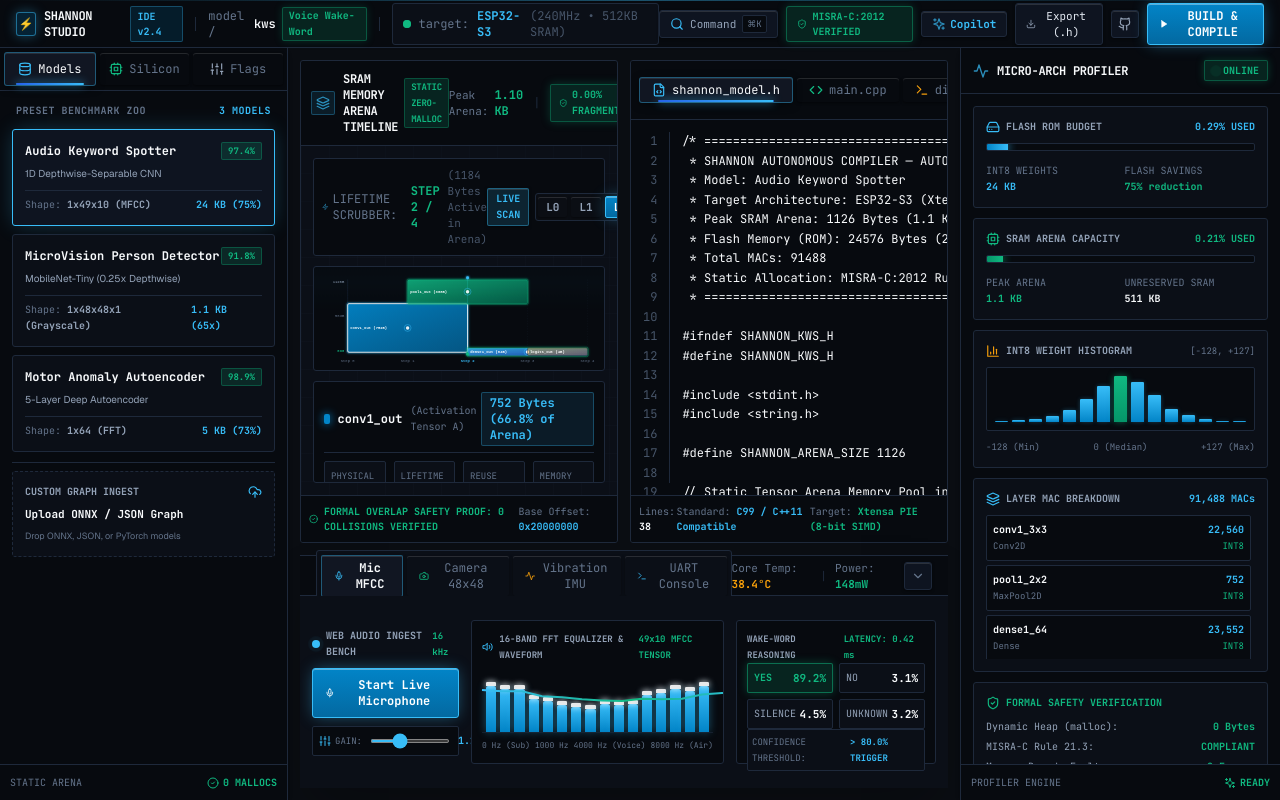
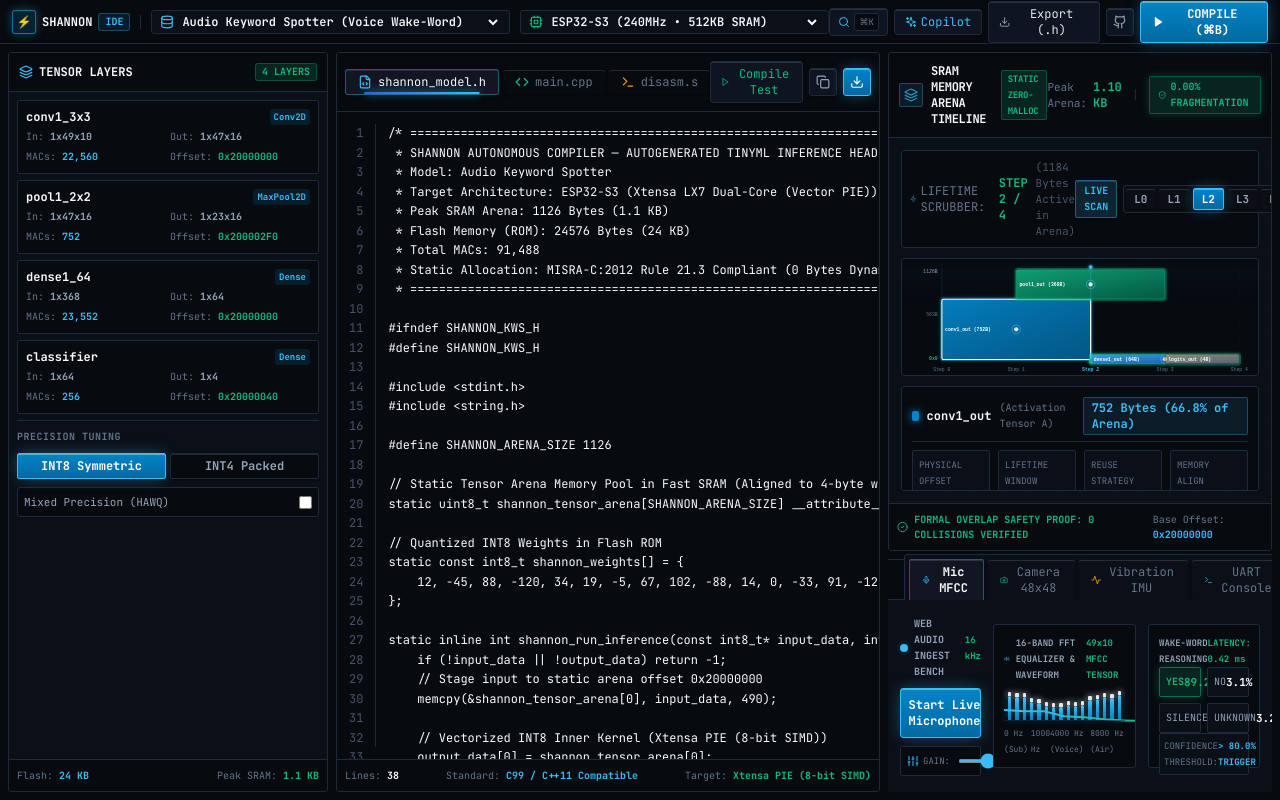
Before and after one commit to atharveeee-netizen/shannon, a React (Vite) app in the folder frontend/: page / in a window 1280 px wide. Built offline with nearby package versions, Linux system fonts and the light colour scheme.

Commit message:
feat(layout): surgical anti-slop 3-pane split (Tensor Layers | C++ Code Viewer | Live SRAM Arena Timeline)

```diff
--- a/frontend/src/App.tsx
+++ b/frontend/src/App.tsx
@@ -6,17 +6,25 @@
   ZeroMallocBlock,
   SimulatedSiliconState,
 } from './types';
-import { IdeHeader } from './components/IdeHeader';
-import { SidebarSilicon } from './components/SidebarSilicon';
 import { SramArenaTimeline } from './components/SramArenaTimeline';
 import { CodeViewerPanel } from './components/CodeViewerPanel';
-import { ProfilerPanel } from './components/ProfilerPanel';
 import { SensorWorkbench } from './components/SensorWorkbench';
 import { CommandPalette } from './components/CommandPalette';
 import { AgentChat } from './components/AgentChat';
 import { ScreenpipeAuditDrawer } from './components/ScreenpipeAuditDrawer';
 import { optimizeModel } from './services/api';
-import { X, Sparkles } from 'lucide-react';
+import {
+  Play,
+  Square,
+  Download,
+  Search,
+  Github,
+  Sparkles,
+  Layers,
+  Cpu,
+  Database,
+  X,
+} from 'lucide-react';
 
 const HARDWARE_PROFILES: HardwareProfile[] = [
   {
@@ -26,7 +34,7 @@
     sram_kb: 512,
     flash_mb: 8,
     clock_mhz: 240,
-    arch: 'Xtensa Dual-Core LX7 + Vector PIE',
+    arch: 'Xtensa LX7 Dual-Core (Vector PIE)',
     simd: 'Xtensa PIE (8-bit SIMD)',
     voltage_v: 3.3,
     power_budget_mw: 250,
@@ -39,11 +47,11 @@
     sram_kb: 1024,
     flash_mb: 2,
     clock_mhz: 480,
-    arch: 'ARM Cortex-M7 + CMSIS-NN',
+    arch: 'ARM Cortex-M7 (CMSIS-NN)',
     simd: 'ARM __SMLAD (Dual 16-bit MAC)',
     voltage_v: 3.3,
     power_budget_mw: 420,
-    recommendedFor: 'Industrial Automation & Robotics',
+    recommendedFor: 'Industrial Robotics & Vision',
   },
   {
     id: 'RP2040',
@@ -61,11 +69,11 @@
   {
     id: 'nRF52840',
     name: 'nRF52840',
-    vendor: 'Nordic Semiconductor',
+    vendor: 'Nordic Semi',
     sram_kb: 256,
     flash_mb: 1,
     clock_mhz: 64,
-    arch: 'ARM Cortex-M4F + BLE 5.3',
+    arch: 'ARM Cortex-M4F (BLE / Mesh)',
     simd: 'ARMv7E-M DSP Instructions',
     voltage_v: 3.0,
     power_budget_mw: 45,
@@ -82,12 +90,12 @@
     simd: 'Hardware CNN Accelerator',
     voltage_v: 1.8,
     power_budget_mw: 35,
-    recommendedFor: 'Ultra Low-Energy Vision & Audio',
+    recommendedFor: 'Ultra Low-Energy Audio/Vision',
   },
   {
     id: 'GAP9',
     name: 'GAP9',
-    vendor: 'GreenWaves Technologies',
+    vendor: 'GreenWaves',
     sram_kb: 1600,
     flash_mb: 16,
     clock_mhz: 400,
@@ -120,7 +128,7 @@
   {
     id: 'vision',
     name: 'MicroVision Person Detector',
-    domain: 'Edge Computer Vision',
+    domain: 'Edge Vision',
     architecture: 'MobileNet-Tiny (0.25x Depthwise)',
     dataset: 'Visual Wake Words (VWW)',
     input_shape: '1x48x48x1 (Grayscale)',
@@ -137,7 +145,7 @@
   {
     id: 'anomaly',
     name: 'Motor Anomaly Autoencoder',
-    domain: 'Industrial IoT Maintenance',
+    domain: 'Industrial IoT',
     architecture: '5-Layer Deep Autoencoder',
     dataset: 'NASA Bearing Vibration Dataset',
     input_shape: '1x64 (FFT)',
@@ -192,7 +200,7 @@
       `[+0.012s] HARDWARE_INIT: ${currentHw.name} (${currentHw.arch})`,
       `[+0.018s] SRAM_ARENA_ALLOC: ${(currentModel.peak_sram_kb * 1024).toFixed(0)} Bytes @ 0x20000000 (Static Zero-Malloc)`,
       `[+0.024s] SIMD_PIPELINE: Active (${currentHw.simd})`,
-      '[+0.030s] INFERENCE_STREAM: Sensory input loop active @ 115200 Baud',
+      '[+0.030s] INFERENCE_STREAM: Ready for real-time sensory loop @ 115200 Baud',
     ],
     pwmFreq: 1000,
     activeLayerId: 'conv1_3x3',
@@ -210,7 +218,7 @@
  * Target Architecture: ${currentHw.name} (${currentHw.arch})
  * Peak SRAM Arena: ${(currentModel.peak_sram_kb * 1024).toFixed(0)} Bytes (${currentModel.peak_sram_kb} KB)
  * Flash Memory (ROM): ${(currentModel.int8_flash_kb * 1024).toFixed(0)} Bytes (${currentModel.int8_flash_kb} KB)
- * Total MACs: ${currentModel.mac_count}
+ * Total MACs: ${currentModel.mac_count.toLocaleString()}
  * Static Allocation: MISRA-C:2012 Rule 21.3 Compliant (0 Bytes Dynamic malloc)
  * =========================================================================== */
 
@@ -260,11 +268,11 @@
       setSimState((prev) => ({
         ...prev,
         uartLogs: [
-          `[+${(Date.now() / 1000 % 100).toFixed(3)}s] COMPILER_SUCCESS: Model re-compiled for ${currentHw.name}. Peak Arena: ${currentModel.peak_sram_kb}KB.`,
+          `[+${(Date.now() / 1000 % 100).toFixed(3)}s] COMPILER_SUCCESS: ${currentModel.name} compiled for ${currentHw.name}. Peak Arena: ${currentModel.peak_sram_kb}KB.`,
           ...prev.uartLogs,
         ],
       }));
-    }, 1000);
+    }, 700);
   };
 
   useEffect(() => {
@@ -292,8 +300,8 @@
   }, [isSimulating, simState.coreTempC]);
 
   return (
-    <div className="h-screen w-screen bg-[#0A0D12] text-[#F0F6FC] font-sans flex flex-col overflow-hidden select-none selection:bg-[#0284C7]/30 selection:text-[#38BDF8]">
-      {/* Command Palette Overlay */}
+    <div className="h-screen w-screen bg-[#070A0F] text-[#F8FAFC] font-sans flex flex-col overflow-hidden select-none selection:bg-[#0284C7]/30 selection:text-[#38BDF8]">
+      {/* Command Palette Overlay (⌘K) */}
       <CommandPalette
         isOpen={isCmdOpen}
         onClose={() => setIsCmdOpen(false)}
@@ -311,15 +319,77 @@
         onClose={() => setIsAuditOpen(false)}
       />
 
-      {/* Top IDE Header (48px) */}
-      <IdeHeader
-        currentHw={currentHw}
-        currentModel={currentModel}
-        isCompiling={isCompiling}
-        onTriggerCompile={handleTriggerCompile}
-        onOpenCommandPalette={() => setIsCmdOpen(true)}
-        onOpenCopilot={() => setIsCopilotOpen(true)}
-        onExportCode={() => {
+      {/* Top IDE Header (44px) - Clean, Uncluttered, High-Density */}
+      <header className="h-11 bg-[#070A0F] border-b border-[#1E293B] px-3 flex items-center justify-between select-none shrink-0 z-30">
+        {/* Left: Brand & Model / Hardware Selectors */}
+        <div className="flex items-center gap-2.5 text-xs font-mono">
+          <div className="flex items-center gap-1.5">
+            <div className="h-6 w-6 rounded-[3px] bg-[#0284C7]/20 border border-[#38BDF8]/50 flex items-center justify-center text-[#38BDF8] font-bold text-xs shadow-[0_0_10px_rgba(56,189,248,0.35)]">
+              ⚡
+            </div>
+            <span className="font-bold text-xs text-[#F8FAFC]">SHANNON</span>
+            <span className="text-[10px] text-[#38BDF8] bg-[#0284C7]/15 px-1.5 py-0.2 rounded border border-[#38BDF8]/30 font-bold">
+              IDE
+            </span>
+          </div>
+
+          <div className="h-3.5 w-px bg-[#1E293B]" />
+
+          {/* Model Selector Dropdown */}
+          <div className="flex items-center gap-1 bg-[#0B0F17] px-2 py-0.5 rounded border border-[#1E293B] hover:border-[#38BDF8]/40 transition-colors">
+            <Database className="w-3.5 h-3.5 text-[#38BDF8]" />
+            <select
+              value={selectedModelId}
+              onChange={(e) => setSelectedModelId(e.target.value)}
+              className="bg-transparent text-xs text-[#F8FAFC] font-semibold focus:outline-none cursor-pointer"
+            >
+              {MODEL_ZOO.map((m) => (
+                <option key={m.id} value={m.id} className="bg-[#0B0F17] text-[#F8FAFC]">
+                  {m.name} ({m.domain})
+                </option>
+              ))}
+            </select>
+          </div>
+
+          {/* Target MCU Selector Dropdown */}
+          <div className="flex items-center gap-1 bg-[#0B0F17] px-2 py-0.5 rounded border border-[#1E293B] hover:border-[#10B981]/40 transition-colors">
+            <Cpu className="w-3.5 h-3.5 text-[#10B981]" />
+            <select
+              value={selectedHwId}
+              onChange={(e) => setSelectedHwId(e.target.value)}
+              className="bg-transparent text-xs text-[#F8FAFC] font-semibold focus:outline-none cursor-pointer"
+            >
+              {HARDWARE_PROFILES.map((h) => (
+                <option key={h.id} value={h.id} className="bg-[#0B0F17] text-[#F8FAFC]">
+                  {h.name} ({h.clock_mhz}MHz • {h.sram_kb}KB SRAM)
+                </option>
+              ))}
+            </select>
+          </div>
+        </div>
+
+        {/* Right: Actions, Copilot, Compile Button */}
+        <div className="flex items-center gap-1.5 text-xs font-mono">
+          <button
+            onClick={() => setIsCmdOpen(true)}
+            className="flex items-center gap-1 bg-[#0E1420] hover:bg-[#141C2E] text-[#94A3B8] hover:text-[#F8FAFC] px-2 py-1 border border-[#1E293B] rounded text-xs transition-all btn-tactile"
+          >
+            <Search className="w-3 h-3 text-[#38BDF8]" />
+            <kbd className="text-[9px] bg-[#070A0F] px-1 py-0.2 rounded border border-[#1E293B] text-[#64748B]">
+              ⌘K
+            </kbd>
+          </button>
+
+          <button
+            onClick={() => setIsCopilotOpen(!isCopilotOpen)}
+            className="flex items-center gap-1 bg-[#0E1420] hover:bg-[#141C2E] text-[#38BDF8] hover:text-[#F8FAFC] px-2.5 py-1 border border-[#1E293B] rounded text-xs transition-all btn-tactile"
+          >
+            <Sparkles className="w-3 h-3 text-[#38BDF8]" />
+            <span>Copilot</span>
+          </button>
+
+          <button
+            onClick={() => {
               const blob = new Blob([generatedCppHeader], { type: 'text/plain;charset=utf-8' });
               const url = URL.createObjectURL(blob);
               const a = document.createElement('a');
@@ -328,24 +398,60 @@
               a.click();
               URL.revokeObjectURL(url);
             }}
-        zeroMallocVerified={true}
-      />
+            className="flex items-center gap-1 bg-[#0E1420] hover:bg-[#141C2E] text-[#E2E8F0] px-2.5 py-1 border border-[#1E293B] rounded text-xs transition-all btn-tactile"
+          >
+            <Download className="w-3 h-3 text-[#94A3B8]" />
+            <span>Export (.h)</span>
+          </button>
+
+          <a
+            href="https://github.com/atharveeee-netizen/shannon"
+            target="_blank"
+            rel="noreferrer"
+            className="p-1.5 text-[#94A3B8] hover:text-[#F8FAFC] bg-[#0E1420] hover:bg-[#141C2E] border border-[#1E293B] rounded transition-all btn-tactile"
+            title="GitHub Repository"
+          >
+            <Github className="w-3.5 h-3.5" />
+          </a>
+
+          {/* Primary Compile Action */}
+          <button
+            onClick={handleTriggerCompile}
+            disabled={isCompiling}
+            className={`px-3 py-1 text-xs font-mono font-bold rounded flex items-center gap-1.5 transition-all btn-tactile-primary ${
+              isCompiling
+                ? 'bg-[#F59E0B]/20 text-[#F59E0B] border border-[#F59E0B]/50 animate-pulse'
+                : ''
+            }`}
+          >
+            {isCompiling ? (
+              <>
+                <Square className="w-3 h-3 fill-current" /> OPTIMIZING...
+              </>
+            ) : (
+              <>
+                <Play className="w-3 h-3 fill-current" /> COMPILE (⌘B)
+              </>
+            )}
+          </button>
+        </div>
+      </header>
 
       {/* Slide-over Shannon AI Copilot Drawer */}
       {isCopilotOpen && (
         <div className="fixed inset-0 z-50 bg-black/60 backdrop-blur-sm flex justify-end" onClick={() => setIsCopilotOpen(false)}>
           <div
-            className="w-full max-w-lg bg-[#13171F] border-l border-[#21262D] h-full shadow-2xl flex flex-col p-4"
+            className="w-full max-w-lg bg-[#0B0F17] border-l border-[#1E293B] h-full shadow-2xl flex flex-col p-4"
             onClick={(e) => e.stopPropagation()}
           >
-            <div className="flex items-center justify-between border-b border-[#21262D] pb-3 mb-3">
+            <div className="flex items-center justify-between border-b border-[#1E293B] pb-3 mb-3">
               <div className="flex items-center gap-2">
                 <Sparkles className="w-4 h-4 text-[#38BDF8]" />
-                <h3 className="text-xs font-bold text-[#F0F6FC] font-mono uppercase">
+                <h3 className="text-xs font-bold text-[#F8FAFC] font-mono uppercase">
                   SHANNON AI COPILOT
                 </h3>
               </div>
-              <button onClick={() => setIsCopilotOpen(false)} className="text-[#8B949E] hover:text-[#F0F6FC]">
+              <button onClick={() => setIsCopilotOpen(false)} className="text-[#8B949E] hover:text-[#F8FAFC]">
                 <X className="w-4 h-4" />
               </button>
             </div>
@@ -356,27 +462,105 @@
         </div>
       )}
 
-      {/* Main Studio Body: Sidebar (Left) + Split Studio Workspace (Center) + Profiler (Right) */}
-      <div className="flex-1 flex overflow-hidden">
-        {/* Left Sidebar (280px) */}
-        <SidebarSilicon
-          models={MODEL_ZOO}
-          selectedModelId={selectedModelId}
-          onSelectModel={setSelectedModelId}
-          hardwareList={HARDWARE_PROFILES}
-          selectedHwId={selectedHwId}
-          onSelectHardware={setSelectedHwId}
-          mixedPrecision={mixedPrecision}
-          onToggleMixedPrecision={setMixedPrecision}
-          quantBits={quantBits}
-          onChangeQuantBits={setQuantBits}
+      {/* CLEAN 3-PANE SPLIT: Tensor Layers (Left) | C++ Code Viewer (Center) | Live SRAM Timeline & Bench (Right) */}
+      <div className="flex-1 flex overflow-hidden p-2 gap-2">
+        {/* PANE 1: TENSOR LAYERS & ARCHITECTURE BENTO (320px) */}
+        <aside className="w-80 bg-[#0B0F17] border border-[#1E293B] rounded-[3px] flex flex-col shrink-0 select-none overflow-hidden shadow-sm">
+          {/* Header */}
+          <div className="p-2.5 border-b border-[#1E293B] bg-[#070A0F] flex items-center justify-between font-mono text-xs">
+            <div className="flex items-center gap-1.5">
+              <Layers className="w-3.5 h-3.5 text-[#38BDF8]" />
+              <span className="font-bold text-[#F8FAFC]">TENSOR LAYERS</span>
+            </div>
+            <span className="text-[10px] text-[#10B981] font-bold font-tabular bg-[#10B981]/15 px-1.5 py-0.2 rounded border border-[#10B981]/30">
+              {layers.length} LAYERS
+            </span>
+          </div>
+
+          {/* Layer List Bento Table */}
+          <div className="flex-1 overflow-y-auto p-2 space-y-1.5 font-mono text-xs">
+            {layers.map((l) => (
+              <div
+                key={l.layer_id}
+                className="p-2 bg-[#070A0F] border border-[#1E293B] hover:border-[#38BDF8] rounded-[2px] transition-all duration-150 flex flex-col gap-1 group"
+              >
+                <div className="flex items-center justify-between">
+                  <span className="font-bold text-[#F8FAFC] group-hover:text-[#38BDF8] transition-colors">{l.layer_id}</span>
+                  <span className="text-[9px] text-[#38BDF8] bg-[#0284C7]/15 px-1 rounded font-bold">
+                    {l.op_type}
+                  </span>
+                </div>
+
+                <div className="grid grid-cols-2 gap-1 text-[10px] text-[#64748B] font-tabular">
+                  <div>In: <strong className="text-[#94A3B8]">{l.in_shape}</strong></div>
+                  <div>Out: <strong className="text-[#94A3B8]">{l.out_shape}</strong></div>
+                  <div>MACs: <strong className="text-[#38BDF8]">{l.macs.toLocaleString()}</strong></div>
+                  <div>Offset: <strong className="text-[#10B981]">{l.sram_offset_hex}</strong></div>
+                </div>
+              </div>
+            ))}
+
+            {/* Precision Controls Card */}
+            <div className="pt-2 border-t border-[#1E293B] space-y-2">
+              <div className="text-[10px] text-[#64748B] uppercase font-bold tracking-wider">
+                PRECISION TUNING
+              </div>
+
+              <div className="grid grid-cols-2 gap-1 font-mono text-xs">
+                <button
+                  onClick={() => setQuantBits(8)}
+                  className={`py-1 rounded-[2px] text-xs font-bold transition-all btn-tactile ${
+                    quantBits === 8
+                      ? 'btn-tactile-primary'
+                      : 'bg-[#070A0F] text-[#94A3B8] border border-[#1E293B]'
+                  }`}
+                >
+                  INT8 Symmetric
+                </button>
+                <button
+                  onClick={() => setQuantBits(4)}
+                  className={`py-1 rounded-[2px] text-xs font-bold transition-all btn-tactile ${
+                    quantBits === 4
+                      ? 'btn-tactile-primary'
+                      : 'bg-[#070A0F] text-[#94A3B8] border border-[#1E293B]'
+                  }`}
+                >
+                  INT4 Packed
+                </button>
+              </div>
+
+              <label className="flex items-center justify-between text-[11px] text-[#94A3B8] bg-[#070A0F] p-1.5 rounded border border-[#1E293B] cursor-pointer">
+                <span>Mixed Precision (HAWQ)</span>
+                <input
+                  type="checkbox"
+                  checked={mixedPrecision}
+                  onChange={(e) => setMixedPrecision(e.target.checked)}
+                  className="accent-[#0284C7] rounded"
                 />
+              </label>
+            </div>
+          </div>
 
-        {/* Center Studio (Split-Pane: SRAM Timeline Top-Left, Code Viewer Top-Right) */}
-        <main className="flex-1 flex flex-col overflow-hidden p-3 gap-3">
-          <div className="flex-1 grid grid-cols-1 lg:grid-cols-2 gap-3 min-h-0">
-            {/* Center Left: Interactive SRAM Memory Arena Timeline */}
-            <div className="min-h-0 h-full">
+          {/* Footer Footprint Summary */}
+          <div className="p-2 bg-[#070A0F] border-t border-[#1E293B] flex items-center justify-between font-mono text-[10px] text-[#64748B] font-tabular">
+            <span>Flash: <strong className="text-[#38BDF8]">{currentModel.int8_flash_kb} KB</strong></span>
+            <span>Peak SRAM: <strong className="text-[#10B981]">{currentModel.peak_sram_kb} KB</strong></span>
+          </div>
+        </aside>
+
+        {/* PANE 2: C/C++ CODE VIEWER & DISASSEMBLY (Flexible Center) */}
+        <main className="flex-1 flex flex-col min-w-0 h-full overflow-hidden">
+          <CodeViewerPanel
+            code={generatedCppHeader}
+            targetHw={currentHw}
+            currentModel={currentModel}
+          />
+        </main>
+
+        {/* PANE 3: LIVE SRAM TIMELINE & SENSOR WORKBENCH (380px) */}
+        <aside className="w-96 flex flex-col gap-2 shrink-0 select-none overflow-hidden h-full">
+          {/* Top: Interactive SRAM Memory Arena Timeline */}
+          <div className="flex-1 min-h-0">
             <SramArenaTimeline
               blocks={arenaBlocks}
               targetHw={currentHw}
@@ -384,17 +568,7 @@
             />
           </div>
 
-            {/* Center Right: C/C++ Code View & Assembly Emitter */}
-            <div className="min-h-0 h-full">
-              <CodeViewerPanel
-                code={generatedCppHeader}
-                targetHw={currentHw}
-                currentModel={currentModel}
-              />
-            </div>
-          </div>
-
-          {/* Bottom Panel: Hardware-in-the-Loop Sensor Workbench */}
+          {/* Bottom: Hardware-in-the-Loop Sensor Workbench */}
           <div className="shrink-0">
             <SensorWorkbench
               simState={simState}
@@ -409,14 +583,7 @@
               }
             />
           </div>
-        </main>
-
-        {/* Right Profiler Panel (320px) */}
-        <ProfilerPanel
-          currentHw={currentHw}
-          currentModel={currentModel}
-          layers={layers}
-        />
+        </aside>
       </div>
     </div>
   );
```
Lines whose indentation alone changed are shown as unchanged.
